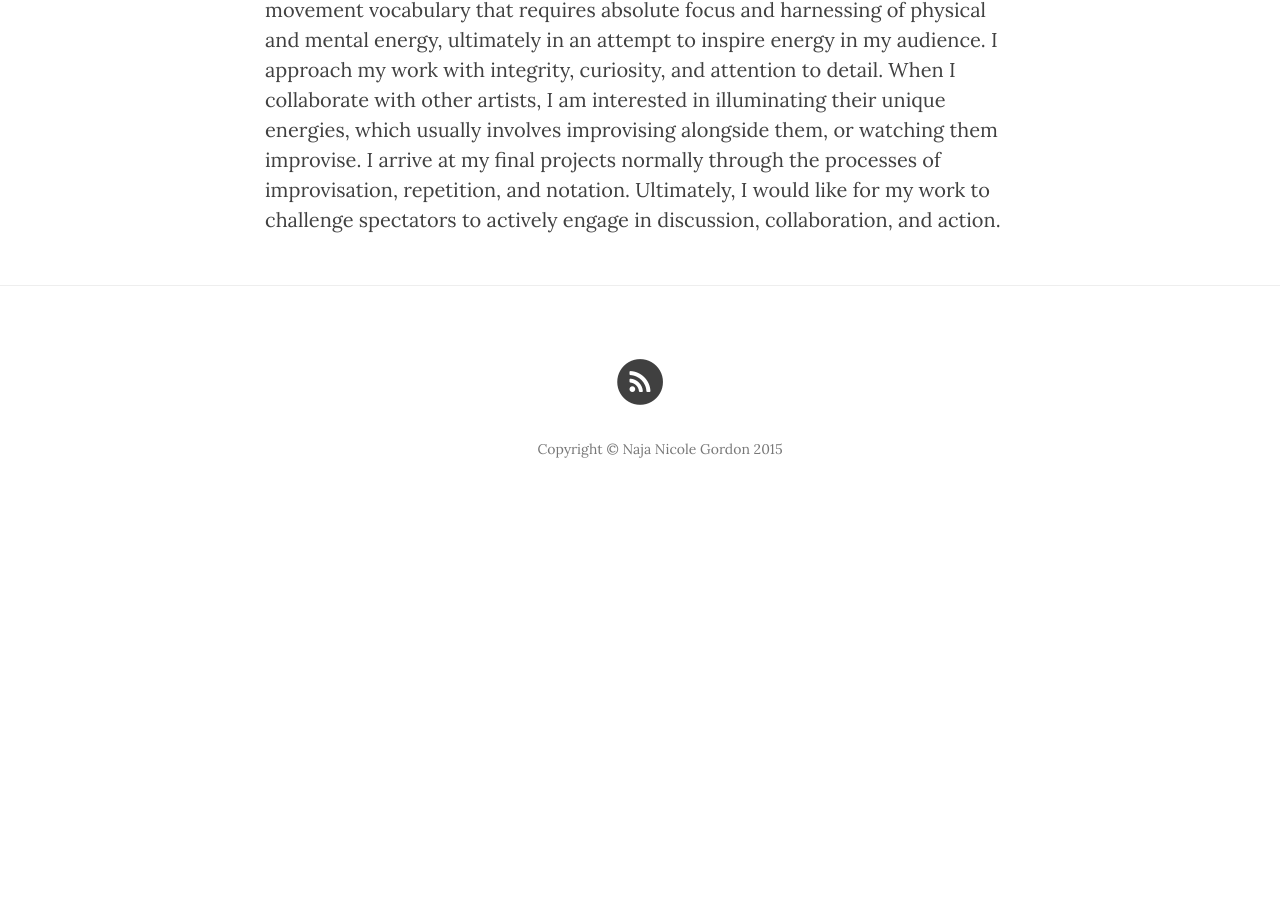
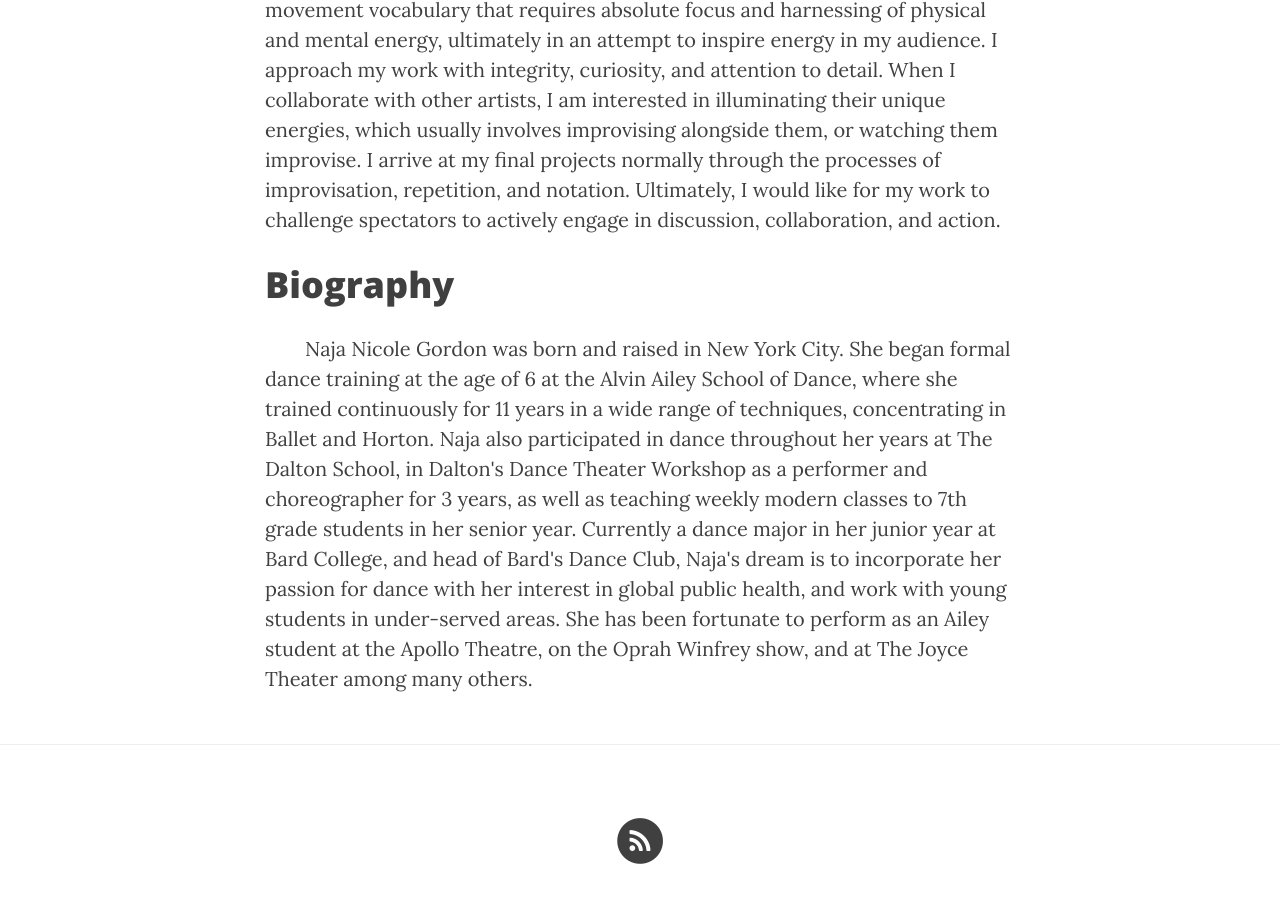
Before and after one commit to NajaNicoleGordon/NajaNicoleGordon.github.io, a Jekyll site: the page built from about.html, in a window 1280 px wide and 900 px high, scrolled down 837 px. Built offline with Jekyll 4.4.1, drawn with Linux system fonts in a browser that asks for light colours; nearby versions of some CDN libraries; before the commit the page ends 1362 px from its top, so only the background shows below that.

Commit message:
Update about.html

```diff
--- a/about.html
+++ b/about.html
@@ -17,6 +17,9 @@ with other artists, I am interested in illuminating their unique energies, which
 improvising alongside them, or watching them improvise. I arrive at my final projects normally through
 the processes of improvisation, repetition, and notation. Ultimately, I would like for my work to challenge spectators to actively engage in discussion, collaboration, and action.
 </p>
+<h1> Biography</h1>
+
+<p> 	Naja Nicole Gordon was born and raised in New York City. She began formal dance training at the age of 6 at the Alvin Ailey School of Dance, where she trained continuously for 11 years in a wide range of techniques, concentrating in Ballet and Horton. Naja also participated in dance throughout her years at The Dalton School,  in Dalton's Dance Theater Workshop as a performer and choreographer for 3 years, as well as teaching weekly modern classes to 7th grade students in her senior year. Currently a dance major in her junior year at Bard College, and head of Bard's Dance Club, Naja's dream is to incorporate her passion for dance with her interest in global public health, and work with young students in under-served areas. She has been fortunate to perform as an Ailey student at the Apollo Theatre, on the Oprah Winfrey show, and at The Joyce Theater among many others. <p>
 
 
 <style type="text/css">
```
